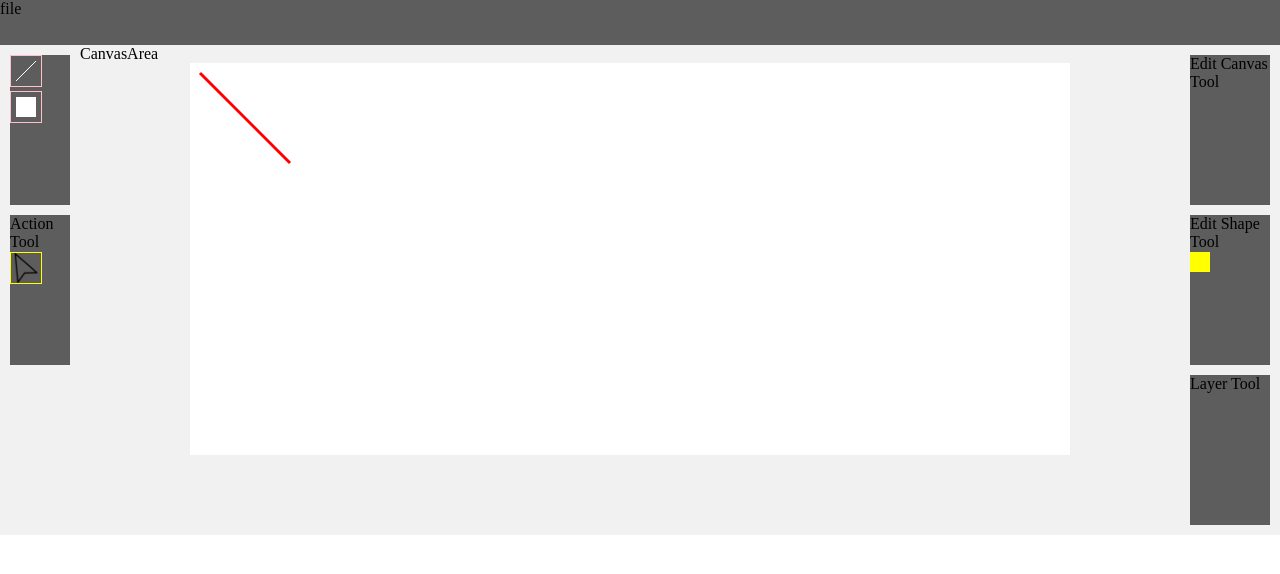
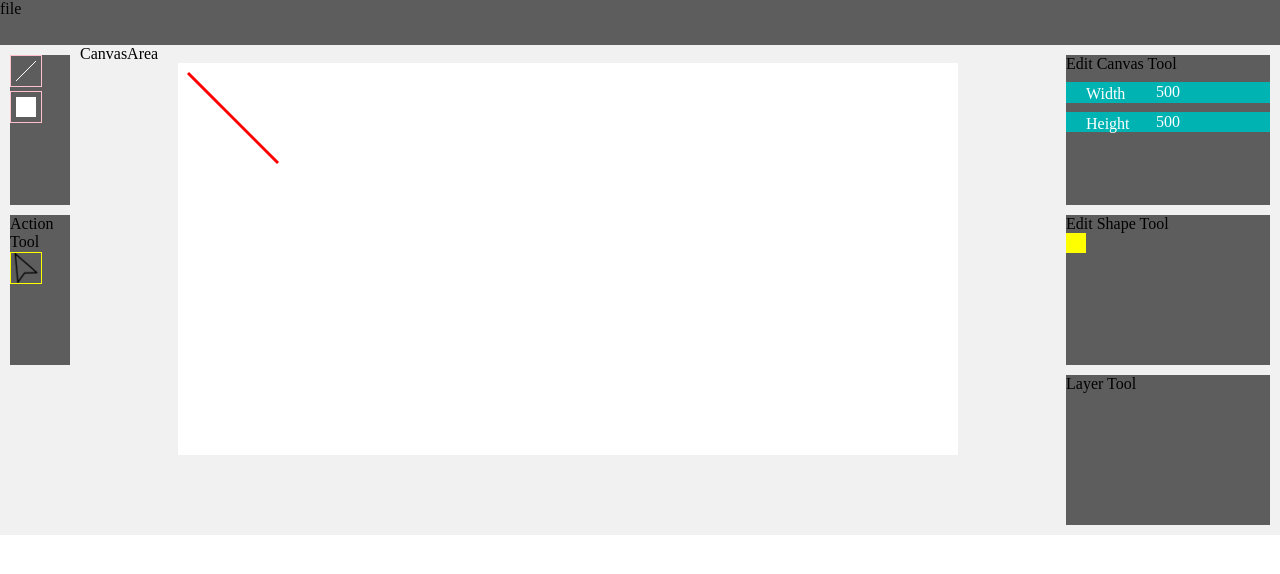
Before and after one commit to yyijoo/react-vector-drawingtool, a React (Create React App) app: page / in a window 1280 px wide. Shown: the top 574 px of the page. Built offline with nearby package versions, Linux system fonts and the light colour scheme.

Commit message:
feat: Get user input to change canvas

```diff
--- a/src/container/EditCanvasTool.js
+++ b/src/container/EditCanvasTool.js
@@ -1,8 +1,87 @@
-import React from "react";
+import React, { Component } from "react";
 import { ToolBox } from "component/Boxes";
+import { connect } from "react-redux";
+import styled from "styled-components";
+import { changeCanvasSize } from "redux/action/canvasEditAction";
 
-const EditCanvasTool = () => {
-  return <ToolBox>Edit Canvas Tool</ToolBox>;
+const CanvasSizer = styled.div`
+  width: 100%;
+  text-align: center;
+  margin-top: 5px;
+`;
+
+const CanvasSizerInput = styled.input`
+  margin-top: 4px;
+  background-color: #00b3b3;
+  border: none;
+  cursor: pointer;
+  color: white;
+  text-align: center;
+
+  ::placeholder {
+    color: white;
+    text-align: center;
+  }
+`;
+
+const CanvasSizerLabel = styled.p`
+  color: white;
+  text-decoration: none;
+  position: absolute;
+  margin-left: 20px;
+  line-height: 0;
+`;
+//
+
+class EditCanvasTool extends Component {
+  handleOnChange = (e, widthOrHeight) => {
+    if (widthOrHeight === "width") {
+      this.props.changeSize(
+        Number(e.target.value),
+        this.props.canvasSet.height
+      );
+    } else if (widthOrHeight === "height") {
+      this.props.changeSize(this.props.canvasSet.width, Number(e.target.value));
+    }
+  };
+
+  render() {
+    const { width, height } = this.props.canvasSet;
+    return (
+      <ToolBox>
+        Edit Canvas Tool
+        <CanvasSizer>
+          <CanvasSizerLabel>Width</CanvasSizerLabel>
+          <CanvasSizerInput
+            placeholder={width}
+            onChange={e => this.handleOnChange(e, "width")}
+          />
+        </CanvasSizer>
+        <CanvasSizer>
+          <CanvasSizerLabel>Height</CanvasSizerLabel>
+          <CanvasSizerInput
+            placeholder={height}
+            onChange={e => this.handleOnChange(e, "height")}
+          />
+        </CanvasSizer>
+      </ToolBox>
+    );
+  }
+}
+
+const mapStateToProps = state => {
+  return {
+    canvasSet: state.canvasReducer
+  };
 };
 
-export default EditCanvasTool;
+const mapDispatchToProps = dispatch => {
+  return {
+    changeSize: (width, height) => dispatch(changeCanvasSize(width, height))
+  };
+};
+
+export default connect(
+  mapStateToProps,
+  mapDispatchToProps
+)(EditCanvasTool);
```
